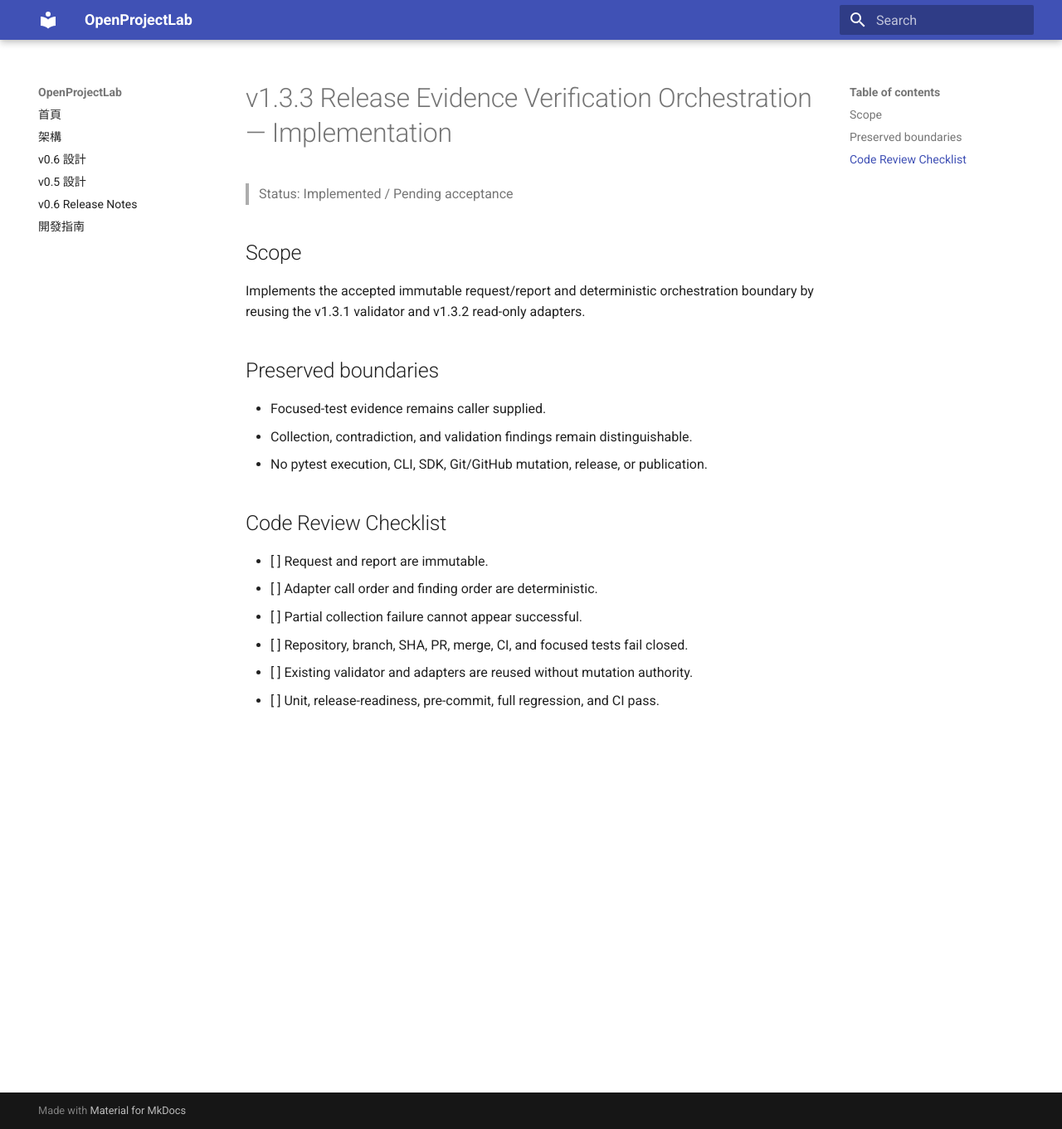
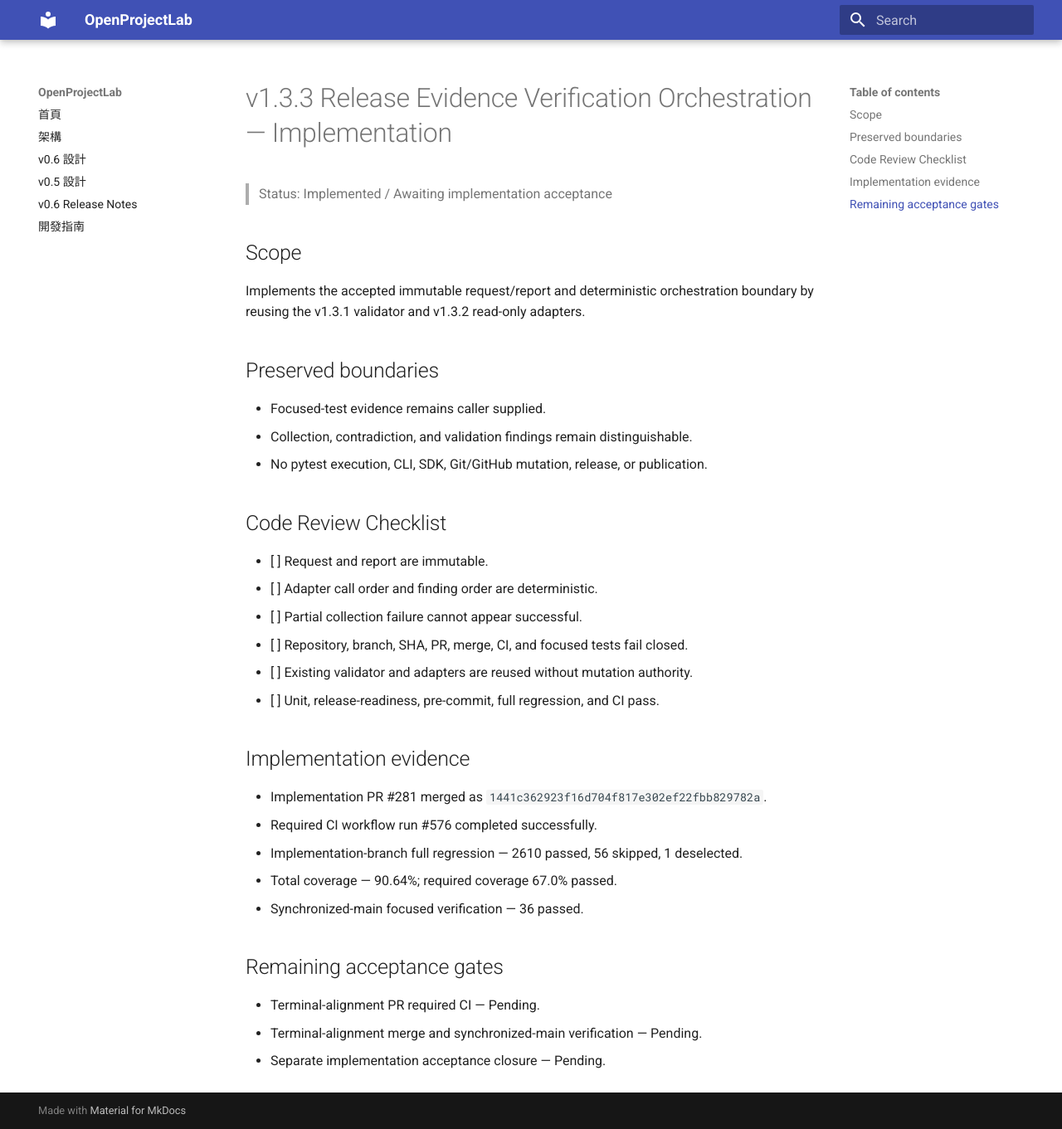
Before and after one commit to khwang1964/OpenProjectLab, an MkDocs documentation site: the page built from docs/releases/v1.3.3-release-evidence-verification-orchestration-implementation.md, in a window 1280 px wide and 1361 px high. Shown: the whole window at 83% size. Built offline with MkDocs 1.6.1 and Material for MkDocs 9.7.7, drawn with Linux system fonts in a browser that asks for light colours.

Commit message:
docs: align v1.3.3 release evidence verification implementation (#282)

```diff
--- a/docs/releases/v1.3.3-release-evidence-verification-orchestration-implementation.md
+++ b/docs/releases/v1.3.3-release-evidence-verification-orchestration-implementation.md
@@ -1,6 +1,6 @@
 # v1.3.3 Release Evidence Verification Orchestration — Implementation
 
-> Status: Implemented / Pending acceptance
+> Status: Implemented / Awaiting implementation acceptance
 
 ## Scope
 
@@ -21,3 +21,19 @@ boundary by reusing the v1.3.1 validator and v1.3.2 read-only adapters.
 - [ ] Repository, branch, SHA, PR, merge, CI, and focused tests fail closed.
 - [ ] Existing validator and adapters are reused without mutation authority.
 - [ ] Unit, release-readiness, pre-commit, full regression, and CI pass.
+
+<!-- v1.3.3-implementation-alignment-evidence -->
+
+## Implementation evidence
+
+- Implementation PR #281 merged as `1441c362923f16d704f817e302ef22fbb829782a`.
+- Required CI workflow run #576 completed successfully.
+- Implementation-branch full regression — 2610 passed, 56 skipped, 1 deselected.
+- Total coverage — 90.64%; required coverage 67.0% passed.
+- Synchronized-main focused verification — 36 passed.
+
+## Remaining acceptance gates
+
+- Terminal-alignment PR required CI — Pending.
+- Terminal-alignment merge and synchronized-main verification — Pending.
+- Separate implementation acceptance closure — Pending.
```
Also changed, not shown: CHANGELOG.md (+8 -0 lines), docs/HISTORY.md (+10 -0 lines), docs/releases/v1.3.3-release-evidence-verification-orchestration-implementation-alignment.md (added, +33 -0 lines), docs/roadmap.md (+10 -0 lines), 2 other files.
